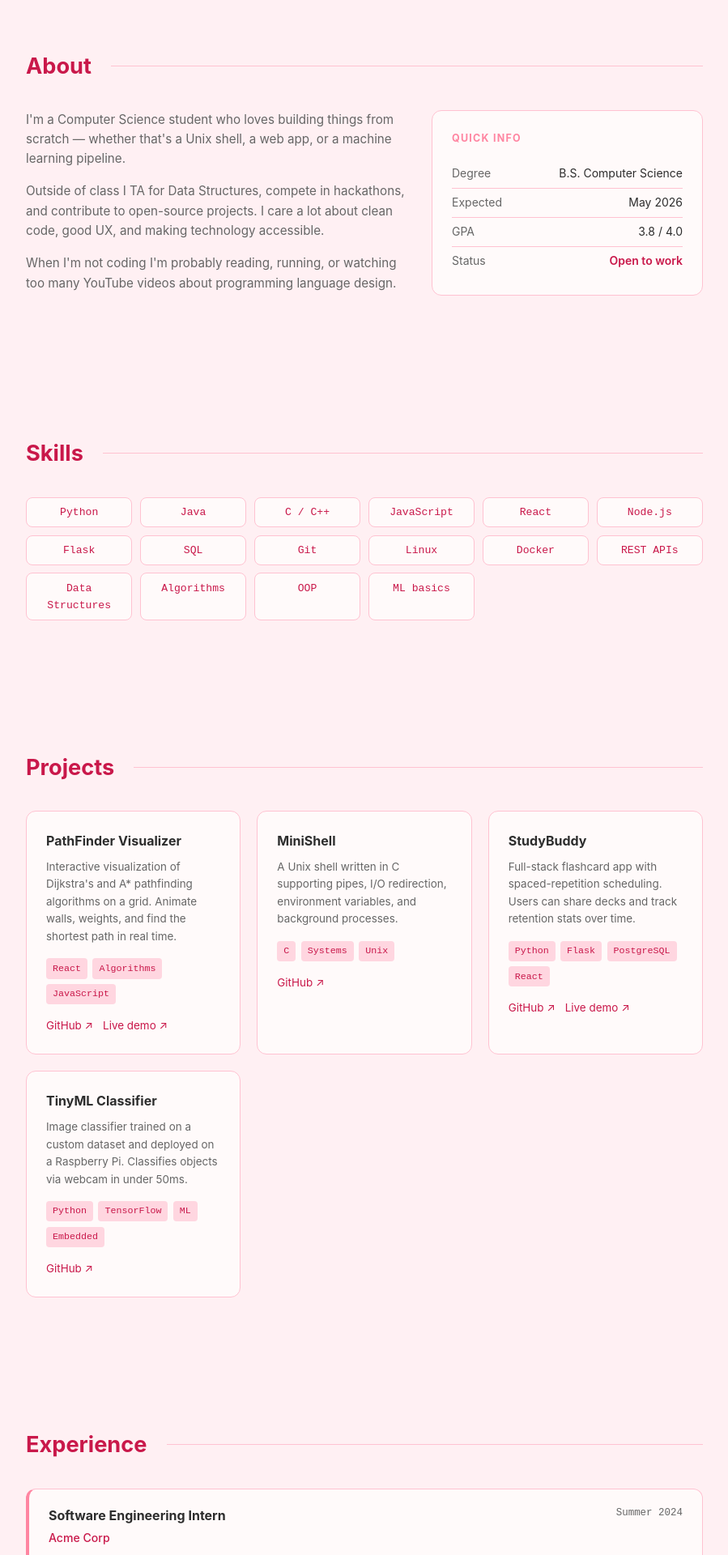
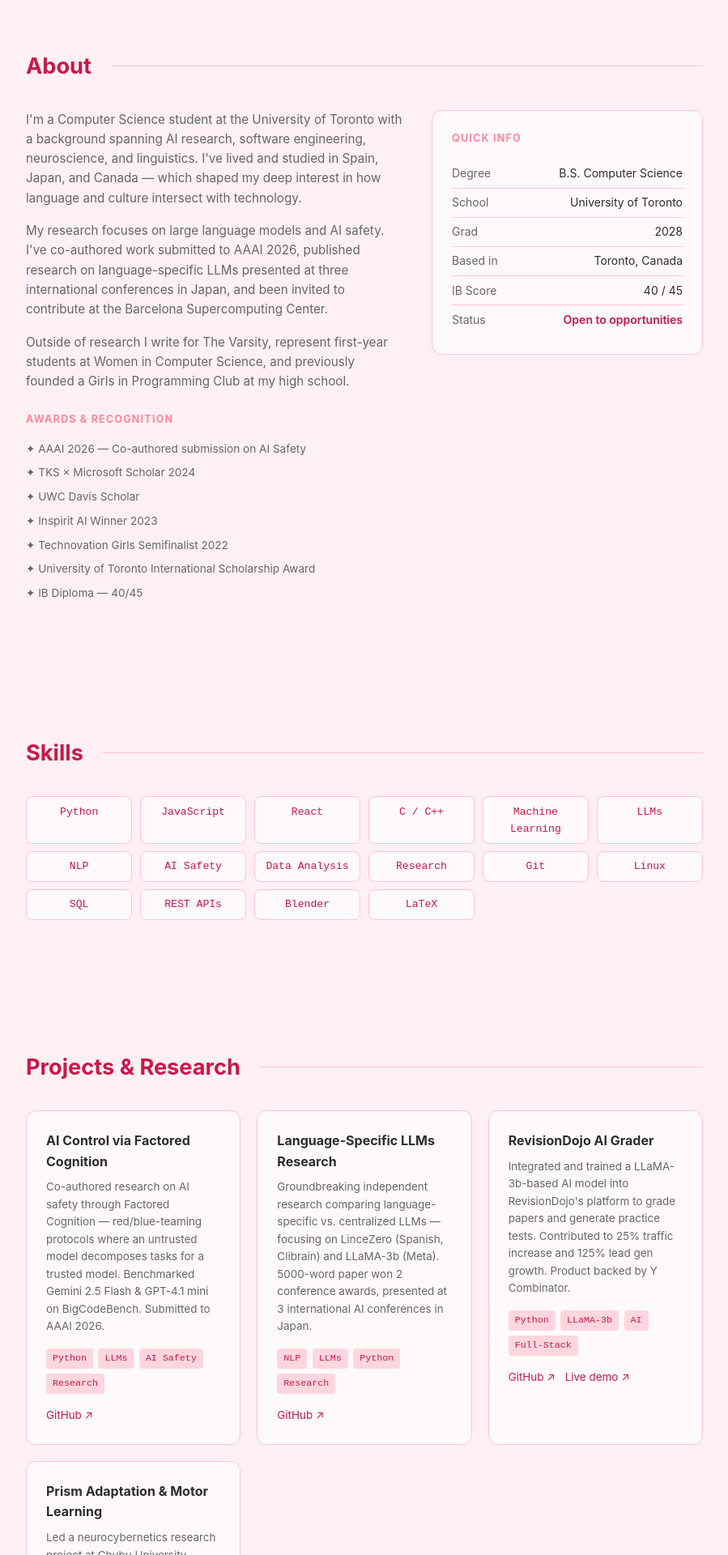
Before and after one commit to marinamen/marinamendieta, a React (Vite) app: page / in a window 1280 px wide. Shown: the part 820-2740 px from the top of the page at 81% size, without its empty margins (190-1089 px from the left). Built offline with nearby package versions, Linux system fonts and the light colour scheme.

Commit message:
add real CV content

```diff
--- a/package.json
+++ b/package.json
@@ -18,6 +18,7 @@
     "@types/react": "^19.2.14",
     "@types/react-dom": "^19.2.3",
     "@vitejs/plugin-react": "^6.0.1",
+    "babel-plugin-react-compiler": "^1.0.0",
     "eslint": "^9.39.4",
     "eslint-plugin-react-hooks": "^7.0.1",
     "eslint-plugin-react-refresh": "^0.5.2",
--- a/src/App.jsx
+++ b/src/App.jsx
@@ -1,6 +1,6 @@
 import './App.css';
 import Terminal from './Terminal';
-import { projects, skills, experience } from './data';
+import { projects, skills, experience, awards } from './data';
 
 function Nav() {
   return (
@@ -23,11 +23,12 @@ function Hero() {
       <p className="hero-tag">{'> hello, world!'}</p>
       <h1>
         Hi, I'm <span>Marina Mendieta</span>.<br />
-        I build software.
+        I research & build AI.
       </h1>
       <p>
-        CS student passionate about systems, full-stack development, and
-        turning ideas into real things. Currently looking for SWE internships.
+        CS student at the University of Toronto. AI researcher, published author,
+        and software engineer. Passionate about language models, AI safety, and
+        making technology equitable.
       </p>
       <div className="hero-btns">
         <a className="btn btn-primary" href="#projects">See my work</a>
@@ -44,18 +45,31 @@ function About() {
       <div className="about-grid">
         <div className="about-text">
           <p>
-            I'm a Computer Science student who loves building things from scratch —
-            whether that's a Unix shell, a web app, or a machine learning pipeline.
+            I'm a Computer Science student at the University of Toronto with a
+            background spanning AI research, software engineering, neuroscience,
+            and linguistics. I've lived and studied in Spain, Japan, and Canada —
+            which shaped my deep interest in how language and culture intersect
+            with technology.
           </p>
           <p>
-            Outside of class I TA for Data Structures, compete in hackathons,
-            and contribute to open-source projects. I care a lot about clean code,
-            good UX, and making technology accessible.
+            My research focuses on large language models and AI safety. I've
+            co-authored work submitted to AAAI 2026, published research on
+            language-specific LLMs presented at three international conferences
+            in Japan, and been invited to contribute at the Barcelona
+            Supercomputing Center.
           </p>
           <p>
-            When I'm not coding I'm probably reading, running, or watching too
-            many YouTube videos about programming language design.
+            Outside of research I write for The Varsity, represent first-year
+            students at Women in Computer Science, and previously founded a
+            Girls in Programming Club at my high school.
           </p>
+
+          <div className="awards-list">
+            <h3>Awards & Recognition</h3>
+            {awards.map(a => (
+              <div key={a} className="award-item">✦ {a}</div>
+            ))}
+          </div>
         </div>
         <div className="about-info">
           <h3>Quick info</h3>
@@ -64,16 +78,24 @@ function About() {
             <span>B.S. Computer Science</span>
           </div>
           <div className="info-row">
-            <span className="info-label">Expected</span>
-            <span>May 2026</span>
+            <span className="info-label">School</span>
+            <span>University of Toronto</span>
           </div>
           <div className="info-row">
-            <span className="info-label">GPA</span>
-            <span>3.8 / 4.0</span>
+            <span className="info-label">Grad</span>
+            <span>2028</span>
+          </div>
+          <div className="info-row">
+            <span className="info-label">Based in</span>
+            <span>Toronto, Canada</span>
+          </div>
+          <div className="info-row">
+            <span className="info-label">IB Score</span>
+            <span>40 / 45</span>
           </div>
           <div className="info-row">
             <span className="info-label">Status</span>
-            <span style={{ color: 'var(--pink-dark)', fontWeight: 600 }}>Open to work</span>
+            <span style={{ color: 'var(--pink-dark)', fontWeight: 600 }}>Open to opportunities</span>
           </div>
         </div>
       </div>
@@ -97,7 +119,7 @@ function Skills() {
 function Projects() {
   return (
     <section className="page-section" id="projects">
-      <h2 className="section-title">Projects</h2>
+      <h2 className="section-title">Projects & Research</h2>
       <div className="projects-grid">
         {projects.map(p => (
           <div key={p.name} className="project-card">
@@ -123,7 +145,7 @@ function Experience() {
       <h2 className="section-title">Experience</h2>
       <div className="timeline">
         {experience.map(e => (
-          <div key={e.role} className="timeline-item">
+          <div key={e.role + e.org} className="timeline-item">
             <div className="timeline-header">
               <h3>{e.role}</h3>
               <span className="date">{e.date}</span>
@@ -156,19 +178,19 @@ function Contact() {
       <div className="contact-grid">
         <div className="contact-text">
           <p>
-            I'm actively looking for summer 2025 internships and always happy to
-            chat about cool projects, research, or opportunities.
+            I'm always open to research collaborations, internship opportunities,
+            and conversations about AI, language, and tech for social good.
           </p>
           <p>
-            The best way to reach me is email — I typically respond within a day.
+            Best way to reach me is email — I typically respond within a day.
           </p>
         </div>
         <div className="contact-links">
-          <a className="contact-link" href="mailto:marina@example.com">
-            <span className="icon">✉</span> marina@example.com
+          <a className="contact-link" href="mailto:marina.mendietarr@gmail.com">
+            <span className="icon">✉</span> marina.mendietarr@gmail.com
           </a>
-          <a className="contact-link" href="https://github.com/marinam" target="_blank" rel="noreferrer">
-            <span className="icon">⌥</span> github.com/marinam
+          <a className="contact-link" href="https://github.com/marinamen" target="_blank" rel="noreferrer">
+            <span className="icon">⌥</span> github.com/marinamen
           </a>
           <a className="contact-link" href="https://linkedin.com/in/marinamendieta" target="_blank" rel="noreferrer">
             <span className="icon">in</span> linkedin.com/in/marinamendieta
@@ -191,7 +213,7 @@ export default function App() {
       <TerminalSection />
       <Contact />
       <footer>
-        <p>Built with React + Vite · marina mendieta · 2025</p>
+        <p>Built with React + Vite · Marina Mendieta · 2025</p>
       </footer>
     </>
   );
--- a/src/Terminal.jsx
+++ b/src/Terminal.jsx
@@ -25,10 +25,11 @@ function runCommand(raw) {
   if (cmd === 'help') return [{ text: HELP_TEXT, cls: 'info' }];
 
   if (cmd === 'whoami') return [
-    { text: 'Marina Mendieta', cls: 'output' },
-    { text: 'CS student • builder • curious human', cls: '' },
-    { text: 'I love turning ideas into software — from low-level systems', cls: '' },
-    { text: 'to full-stack apps. Currently looking for SWE internships.', cls: '' },
+    { text: 'Marina Mendieta Rodriguez Ramos', cls: 'output' },
+    { text: 'CS student @ University of Toronto · AI researcher · builder', cls: '' },
+    { text: 'Published AI researcher (AAAI 2026), ex-YC intern, IB 40/45.', cls: '' },
+    { text: 'From Madrid → Japan → Toronto. Passionate about LLMs,', cls: '' },
+    { text: 'AI safety, NLP, and tech for social good.', cls: '' },
   ];
 
   if (cmd === 'ls projects' || cmd === 'ls') return [
@@ -52,13 +53,19 @@ function runCommand(raw) {
   }
 
   if (cmd === 'cat resume') return [
-    { text: '=== Marina Mendieta — Résumé ===', cls: 'pink' },
+    { text: '=== Marina Mendieta Rodriguez Ramos ===', cls: 'pink' },
+    { text: 'marina.mendietarr@gmail.com  ·  Toronto, Canada', cls: 'muted' },
     { text: '', cls: '' },
     { text: 'Education:', cls: 'info' },
-    { text: '  B.S. Computer Science  |  Expected May 2026', cls: '' },
+    { text: '  B.S. Computer Science  |  University of Toronto  |  2025–2028', cls: '' },
+    { text: '  IB Diploma  |  UWC ISAK Japan  |  40/45', cls: '' },
     { text: '', cls: '' },
     { text: 'Experience:', cls: 'info' },
     ...experience.map(e => ({ text: `  • ${e.role} @ ${e.org}  (${e.date})`, cls: '' })),
+    { text: '', cls: '' },
+    { text: 'Awards:', cls: 'info' },
+    { text: '  AAAI 2026 · TKS×Microsoft Scholar · UWC Davis Scholar', cls: '' },
+    { text: '  Inspirit AI Winner · Technovation Girls Semifinalist', cls: '' },
     { text: '', cls: '' },
     { text: 'Run  experience  for details, or  skills  for tech stack.', cls: 'muted' },
   ];
@@ -81,9 +88,10 @@ function runCommand(raw) {
 
   if (cmd === 'contact') return [
     { text: 'Contact:', cls: 'info' },
-    { text: '  Email:    marina@example.com', cls: 'output' },
-    { text: '  GitHub:   github.com/marinam', cls: 'output' },
+    { text: '  Email:    marina.mendietarr@gmail.com', cls: 'output' },
+    { text: '  GitHub:   github.com/marinamen', cls: 'output' },
     { text: '  LinkedIn: linkedin.com/in/marinamendieta', cls: 'output' },
+    { text: '  Phone:    +1 942 288 1044', cls: 'output' },
   ];
 
   if (cmd === 'clear') return null;
--- a/src/data.js
+++ b/src/data.js
@@ -1,58 +1,80 @@
 export const projects = [
   {
-    name: "PathFinder Visualizer",
-    desc: "Interactive visualization of Dijkstra's and A* pathfinding algorithms on a grid. Animate walls, weights, and find the shortest path in real time.",
-    tags: ["React", "Algorithms", "JavaScript"],
+    name: "AI Control via Factored Cognition",
+    desc: "Co-authored research on AI safety through Factored Cognition — red/blue-teaming protocols where an untrusted model decomposes tasks for a trusted model. Benchmarked Gemini 2.5 Flash & GPT-4.1 mini on BigCodeBench. Submitted to AAAI 2026.",
+    tags: ["Python", "LLMs", "AI Safety", "Research"],
+    github: "#",
+    demo: null,
+  },
+  {
+    name: "Language-Specific LLMs Research",
+    desc: "Groundbreaking independent research comparing language-specific vs. centralized LLMs — focusing on LinceZero (Spanish, Clibrain) and LLaMA-3b (Meta). 5000-word paper won 2 conference awards, presented at 3 international AI conferences in Japan.",
+    tags: ["NLP", "LLMs", "Python", "Research"],
+    github: "#",
+    demo: null,
+  },
+  {
+    name: "RevisionDojo AI Grader",
+    desc: "Integrated and trained a LLaMA-3b-based AI model into RevisionDojo's platform to grade papers and generate practice tests. Contributed to 25% traffic increase and 125% lead gen growth. Product backed by Y Combinator.",
+    tags: ["Python", "LLaMA-3b", "AI", "Full-Stack"],
     github: "#",
     demo: "#",
   },
   {
-    name: "MiniShell",
-    desc: "A Unix shell written in C supporting pipes, I/O redirection, environment variables, and background processes.",
-    tags: ["C", "Systems", "Unix"],
-    github: "#",
-    demo: null,
-  },
-  {
-    name: "StudyBuddy",
-    desc: "Full-stack flashcard app with spaced-repetition scheduling. Users can share decks and track retention stats over time.",
-    tags: ["Python", "Flask", "PostgreSQL", "React"],
-    github: "#",
-    demo: "#",
-  },
-  {
-    name: "TinyML Classifier",
-    desc: "Image classifier trained on a custom dataset and deployed on a Raspberry Pi. Classifies objects via webcam in under 50ms.",
-    tags: ["Python", "TensorFlow", "ML", "Embedded"],
+    name: "Prism Adaptation & Motor Learning",
+    desc: "Led a neurocybernetics research project at Chubu University studying prism adaptation effects on transferral of learning. Programmed simulations, coordinated multidisciplinary team, and published findings at university research symposium.",
+    tags: ["Python", "Neuroscience", "Data Analysis", "Research"],
     github: "#",
     demo: null,
   },
 ];
 
 export const skills = [
-  "Python", "Java", "C / C++", "JavaScript",
-  "React", "Node.js", "Flask", "SQL",
-  "Git", "Linux", "Docker", "REST APIs",
-  "Data Structures", "Algorithms", "OOP", "ML basics",
+  "Python", "JavaScript", "React", "C / C++",
+  "Machine Learning", "LLMs", "NLP", "AI Safety",
+  "Data Analysis", "Research", "Git", "Linux",
+  "SQL", "REST APIs", "Blender", "LaTeX",
 ];
 
 export const experience = [
   {
-    role: "Software Engineering Intern",
-    org: "Acme Corp",
-    date: "Summer 2024",
-    desc: "Built internal tooling for the platform team using Python and React. Reduced deploy time by 30% by automating CI pipeline steps.",
+    role: "ML Researcher",
+    org: "Algoverse AI & Cornell University",
+    date: "2024 – Present",
+    desc: "Co-authoring a peer-reviewed paper on AI control via Factored Cognition submitted to AAAI 2026. Red/blue-teaming LLMs including Gemini 2.5 Flash and GPT-4.1 mini. Awarded 80% scholarship.",
   },
   {
-    role: "Undergraduate TA — Data Structures",
-    org: "University",
-    date: "Fall 2023 – Present",
-    desc: "Hold weekly office hours, grade assignments, and help students debug code. Taught lab sections on trees, graphs, and sorting.",
+    role: "AI & Software Engineering Intern",
+    org: "RevisionDojo (Y Combinator)",
+    date: "Jun 2024 – Jan 2025",
+    desc: "Built and trained a LLaMA-3b AI grader integrated into the platform. Drove 25% increase in website traffic and 125% rise in lead generation. Product reached 300,000+ global users and received Y Combinator backing.",
   },
   {
-    role: "Hackathon Winner — Best Hack",
-    org: "HackXYZ 2023",
-    date: "Oct 2023",
-    desc: "Built an accessibility tool in 24 hours that converts lecture slides to audio summaries using NLP. Won best overall hack.",
+    role: "Independent AI Researcher",
+    org: "ResearchPlus & Freelance",
+    date: "Apr 2024 – Dec 2025",
+    desc: "Researched language-specific vs. centralized LLMs (LinceZero vs. LLaMA-3b). Paper won 2 conference awards and was presented at 3 international AI conferences in Japan. Invited to the Barcelona Supercomputing Center.",
+  },
+  {
+    role: "Neurocybernetics Researcher",
+    org: "Chubu University × Fish2Meta",
+    date: "Dec 2023 – Jan 2025",
+    desc: "Led team studying prism adaptation and motor learning transfer. Developed experimental protocols and programmed simulations. Presented at university research symposium and published a research poster.",
+  },
+  {
+    role: "Editorial Writer",
+    org: "The Varsity, University of Toronto",
+    date: "2025 – Present",
+    desc: "Writing for one of Canada's oldest student newspapers covering technology, equity, and campus affairs.",
   },
 ];
+
+export const awards = [
+  "AAAI 2026 — Co-authored submission on AI Safety",
+  "TKS × Microsoft Scholar 2024",
+  "UWC Davis Scholar",
+  "Inspirit AI Winner 2023",
+  "Technovation Girls Semifinalist 2022",
+  "University of Toronto International Scholarship Award",
+  "IB Diploma — 40/45",
+];
--- a/src/index.css
+++ b/src/index.css
@@ -183,6 +183,11 @@ h2.section-title::after {
 
 .info-row:last-child { border-bottom: none; }
 .info-label { color: var(--text-muted); }
+
+/* AWARDS */
+.awards-list { margin-top: 1.5rem; }
+.awards-list h3 { font-size: 0.78rem; text-transform: uppercase; letter-spacing: 0.1em; color: var(--pink-accent); margin-bottom: 0.75rem; }
+.award-item { font-size: 0.85rem; color: var(--text-muted); padding: 0.25rem 0; }
 
 /* SKILLS */
 .skills-grid {
```
Also changed, not shown: 1 other file (tests, documents, lock files or other folders).
